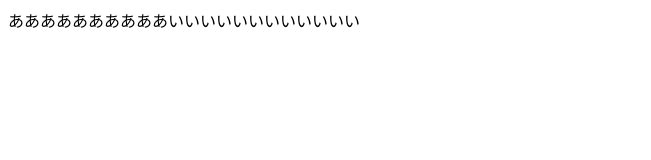
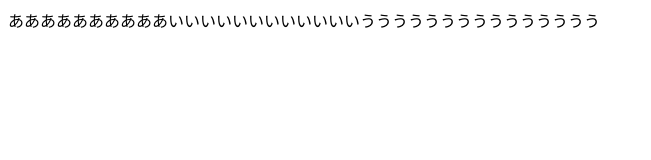
Before and after one commit to codecodeok/dekirukun, a plain HTML site: page index.html in a window 1280 px wide. Shown: the whole page, without its empty margins (0-651 px from the left). Drawn offline with Linux system fonts and the light colour scheme.

Commit message:
【う】を追加

```diff
--- a/index.html
+++ b/index.html
@@ -1,7 +1,7 @@
 <html>
 <body>
 
-ああああああああああいいいいいいいいいいいい
+ああああああああああいいいいいいいいいいいいううううううううううううううう
 
 
 
```
